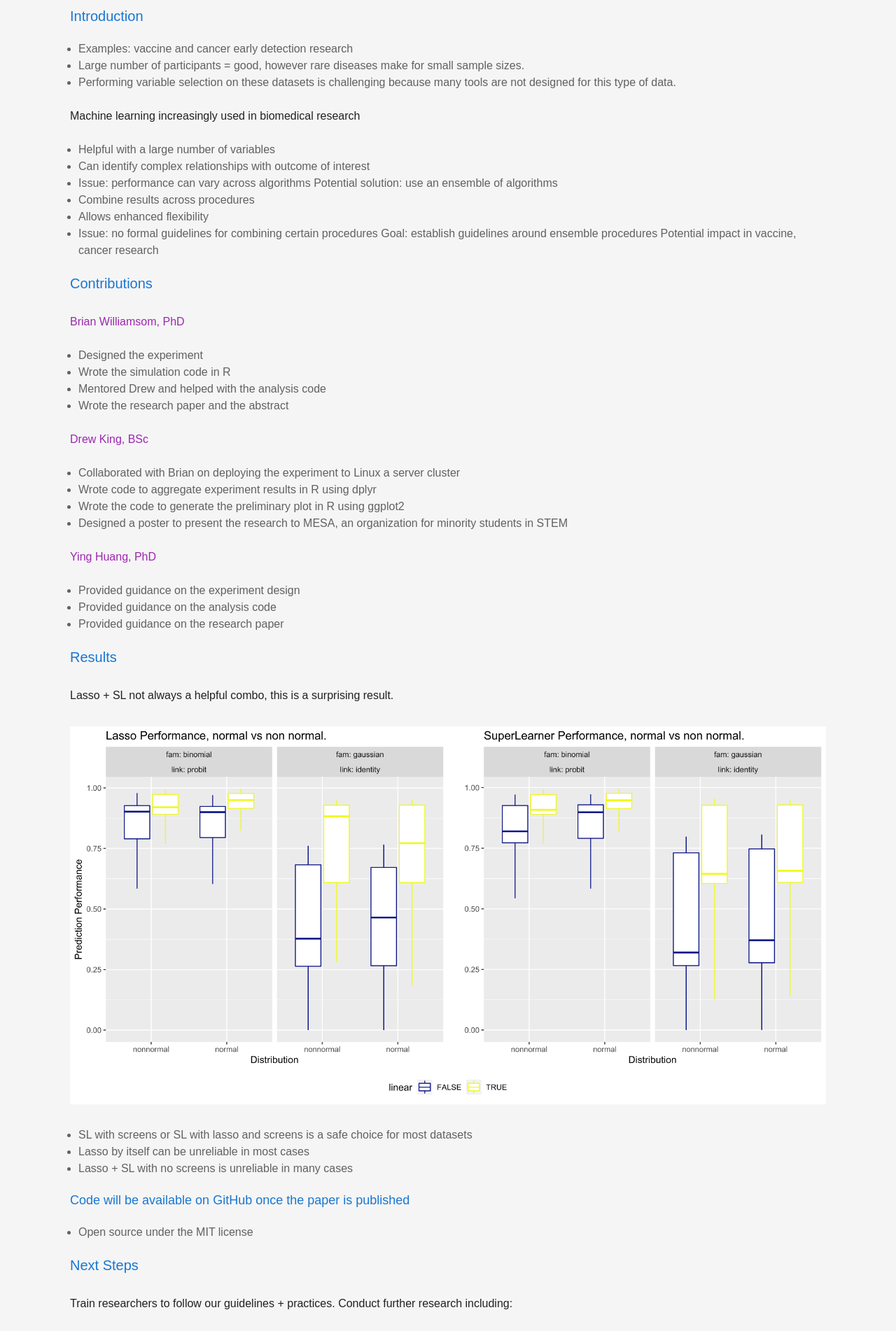
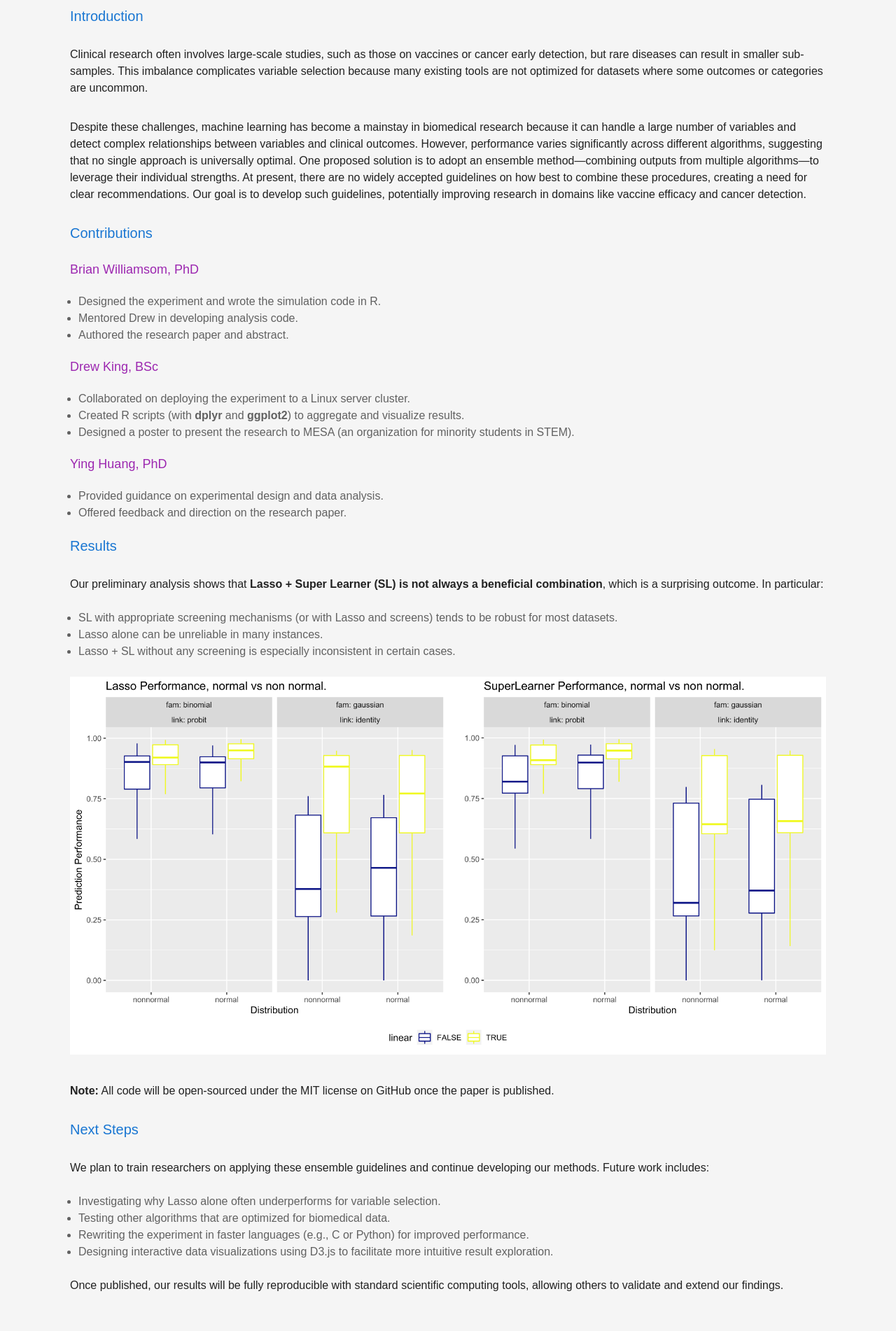
Before and after one commit to andrewpking/kingdrewsea-portfolio, a Next.js app: page /sl-screens in a window 1280 px wide. Shown: the part 600-2502 px from the top of the page at 70% size. Built offline with nearby package versions, Linux system fonts and the light colour scheme.

Commit message:
Reflowed content to use more academic language.

```diff
--- a/src/app/sl-screens/page.mdx
+++ b/src/app/sl-screens/page.mdx
@@ -7,70 +7,49 @@ export const metadata = projects['/sl-screens'];
 
 ## Abstract
 
-Clinical research trials often generate big data with many variables. This data is used to identify relationships between variables and outcomes. Machine learning is increasingly used to analyze this data. However, little is known about accuracy of the results of these algorithms. This research aims to establish guidelines for combining variable selection algorithms to assess accuracy in different cases. We found that using an ensemble of algorithms with the Lasso variable selection tool has accuracy issues with some types of datasets. The [preprint paper is available on arxiv.org](https://arxiv.org/abs/2311.03313). The methodology of this research will be available upon peer review.
+Clinical research trials often generate large datasets with many variables, which are analyzed to identify potential relationships with clinical outcomes. Machine learning techniques are increasingly employed for such analyses, yet little is known about the accuracy of these algorithms in different settings. This research aims to establish guidelines for combining variable selection algorithms to assess accuracy under various conditions. Our findings indicate that using an ensemble of algorithms with the Lasso variable selection tool can produce inconsistent accuracy with certain types of datasets. [A preprint of this work is available on arxiv.org](https://arxiv.org/abs/2311.03313). The methodology will be shared upon peer review.
 
 ## Introduction
 
-* Examples: vaccine and cancer early detection research
-* Large number of participants = good, however rare diseases make for small sample sizes.
-* Performing variable selection on these datasets is challenging because many tools are not designed for this type of data.
+Clinical research often involves large-scale studies, such as those on vaccines or cancer early detection, but rare diseases can result in smaller sub-samples. This imbalance complicates variable selection because many existing tools are not optimized for datasets where some outcomes or categories are uncommon.
 
-Machine learning increasingly used in biomedical research
-
-* Helpful with a large number of variables
-* Can identify complex relationships with outcome of interest
-* Issue: performance can vary across algorithms
-Potential solution: use an ensemble of algorithms
-* Combine results across procedures
-* Allows enhanced flexibility
-* Issue: no formal guidelines for combining certain procedures
-Goal: establish guidelines around ensemble procedures
-Potential impact in vaccine, cancer research
+Despite these challenges, machine learning has become a mainstay in biomedical research because it can handle a large number of variables and detect complex relationships between variables and clinical outcomes. However, performance varies significantly across different algorithms, suggesting that no single approach is universally optimal. One proposed solution is to adopt an ensemble method—combining outputs from multiple algorithms—to leverage their individual strengths. At present, there are no widely accepted guidelines on how best to combine these procedures, creating a need for clear recommendations. Our goal is to develop such guidelines, potentially improving research in domains like vaccine efficacy and cancer detection.
 
 ## Contributions
 
-[Brian Williamsom, PhD](https://bdwilliamson.github.io/)
+### [Brian Williamsom, PhD](https://bdwilliamson.github.io/)
+- Designed the experiment and wrote the simulation code in R.
+- Mentored Drew in developing analysis code.
+- Authored the research paper and abstract.
 
-* Designed the experiment
-* Wrote the simulation code in R
-* Mentored Drew and helped with the analysis code
-* Wrote the research paper and the abstract
+### [Drew King, BSc](https://kingdrewsea.vercel.app/)
+- Collaborated on deploying the experiment to a Linux server cluster.
+- Created R scripts (with **dplyr** and **ggplot2**) to aggregate and visualize results.
+- Designed a poster to present the research to MESA (an organization for minority students in STEM).
 
-[Drew King, BSc](https://kingdrewsea.vercel.app/)
-
-* Collaborated with Brian on deploying the experiment to Linux a server cluster
-* Wrote code to aggregate experiment results in R using dplyr
-* Wrote the code to generate the preliminary plot in R using ggplot2
-* Designed a poster to present the research to MESA, an organization for minority students in STEM
-
-[Ying Huang, PhD](https://www.fredhutch.org/en/faculty-lab-directory/huang-ying.html)
-
-* Provided guidance on the experiment design
-* Provided guidance on the analysis code
-* Provided guidance on the research paper
+### [Ying Huang, PhD](https://www.fredhutch.org/en/faculty-lab-directory/huang-ying.html)
+- Provided guidance on experimental design and data analysis.
+- Offered feedback and direction on the research paper.
 
 ## Results
 
-Lasso + SL not always a helpful combo, this is a surprising result.
+Our preliminary analysis shows that **Lasso + Super Learner (SL) is not always a beneficial combination**, which is a surprising outcome. In particular:
+
+- SL with appropriate screening mechanisms (or with Lasso and screens) tends to be robust for most datasets.
+- Lasso alone can be unreliable in many instances.
+- Lasso + SL without any screening is especially inconsistent in certain cases.
 
 ![SL with screens vs Lasso](/images/lasso_vs_sl.png)
 
-* SL with screens or SL with lasso and screens is a safe choice for most datasets
-* Lasso by itself can be unreliable in most cases
-* Lasso + SL with no screens is unreliable in many cases
-
-### Code will be available on GitHub once the paper is published
-
-* Open source under the MIT license
+**Note:** All code will be open-sourced under the MIT license on GitHub once the paper is published.
 
 ## Next Steps
 
-Train researchers to follow our guidelines + practices.
-Conduct further research including:
+We plan to train researchers on applying these ensemble guidelines and continue developing our methods. Future work includes:
 
-* Building a study to address why the lasso alone is not ideal for variable selection
-* Testing other algorithms that process biomedical data
-* Building this experiment in other programming language such as C or Python for better performance
-* Design interactive data visualization of results using D3.js
+- Investigating why Lasso alone often underperforms for variable selection.
+- Testing other algorithms that are optimized for biomedical data.
+- Rewriting the experiment in faster languages (e.g., C or Python) for improved performance.
+- Designing interactive data visualizations using D3.js to facilitate more intuitive result exploration.
 
-Following publication, results will be replicable by others with scientific computing tools.
+Once published, our results will be fully reproducible with standard scientific computing tools, allowing others to validate and extend our findings.
```
